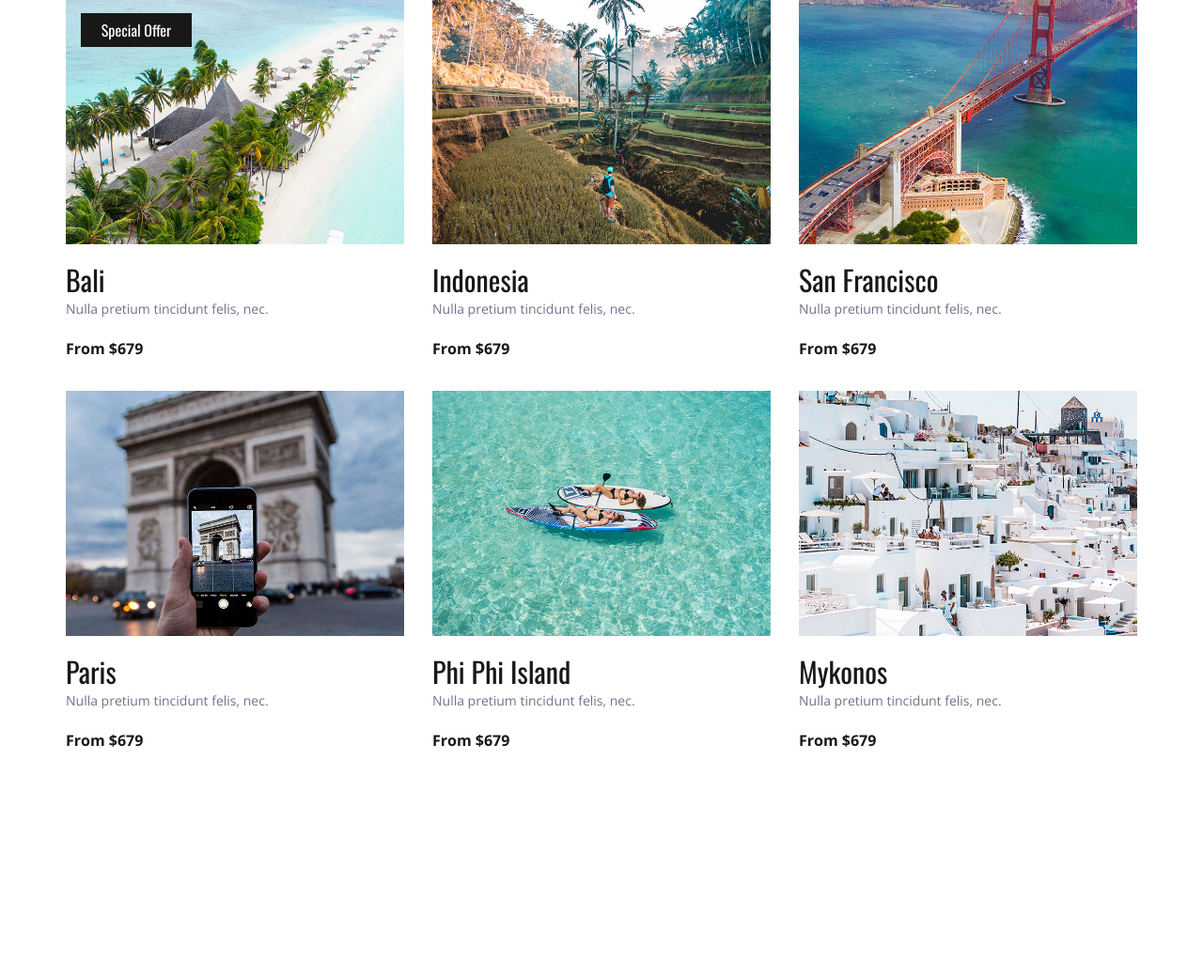
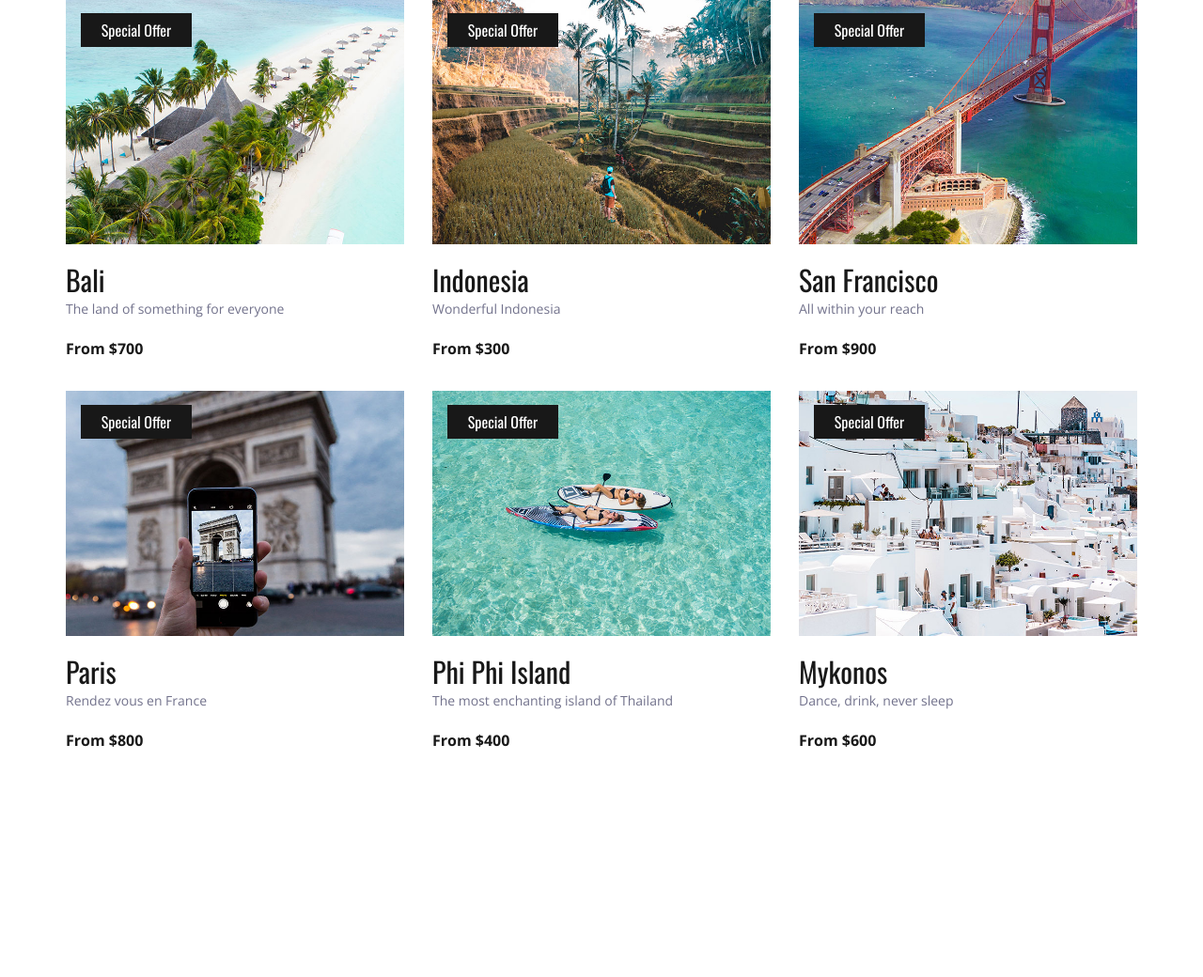
Before and after one commit to dhairyap99/Django, a Django app: page / in a window 1280 px wide. Shown: the part 1486-2526 px from the top of the page at 94% size. Run offline with Django 3.2, Linux system fonts and the light colour scheme; some libraries are stand-ins or nearby versions.

Commit message:
Loading destinations dynamically

```diff
--- a/templates/index.html
+++ b/templates/index.html
@@ -1,4 +1,6 @@
 {% load static %}
+{% static "images" as baseUrl %}
+
 <!DOCTYPE html>
 <html lang="en">
 <head>
@@ -171,8 +173,8 @@
 							<form action="#" class="home_search_form" id="home_search_form">
 								<div class="d-flex flex-lg-row flex-column align-items-start justify-content-lg-between justify-content-start">
 									<input type="text" class="search_input search_input_1" placeholder="City" required="required">
-									<input type="text" class="search_input search_input_2" placeholder="Departure" required="required">
-									<input type="text" class="search_input search_input_3" placeholder="Arrival" required="required">
+									<input type="date" class="search_input search_input_2" placeholder="Departure" required="required">
+									<input type="date" class="search_input search_input_3" placeholder="Arrival" required="required">
 									<input type="text" class="search_input search_input_4" placeholder="Budget" required="required">
 									<button class="home_search_button">search</button>
 								</div>
@@ -248,79 +250,20 @@
 				<div class="col">
 					<div class="destinations_container item_grid">
 
+						{% for dest in dests %}
 						<!-- Destination -->
 						<div class="destination item">
 							<div class="destination_image">
-								<img src="{% static 'images/destination_1.jpg' %}" alt="">
+								<img src="{{baseUrl}}/{{dest.img}}" alt="">
 								<div class="spec_offer text-center"><a href="#">Special Offer</a></div>
 							</div>
 							<div class="destination_content">
-								<div class="destination_title"><a href="destinations.html">Bali</a></div>
-								<div class="destination_subtitle"><p>Nulla pretium tincidunt felis, nec.</p></div>
-								<div class="destination_price">From $679</div>
+								<div class="destination_title"><a href="destinations.html">{{dest.name}}</a></div>
+								<div class="destination_subtitle"><p>{{dest.desc}}</p></div>
+								<div class="destination_price">From ${{dest.price}}</div>
 							</div>
 						</div>
-
-						<!-- Destination -->
-						<div class="destination item">
-							<div class="destination_image">
-								<img src="{% static 'images/destination_2.jpg' %}" alt="">
-							</div>
-							<div class="destination_content">
-								<div class="destination_title"><a href="destinations.html">Indonesia</a></div>
-								<div class="destination_subtitle"><p>Nulla pretium tincidunt felis, nec.</p></div>
-								<div class="destination_price">From $679</div>
-							</div>
-						</div>
-
-						<!-- Destination -->
-						<div class="destination item">
-							<div class="destination_image">
-								<img src="{% static 'images/destination_3.jpg' %}" alt="">
-							</div>
-							<div class="destination_content">
-								<div class="destination_title"><a href="destinations.html">San Francisco</a></div>
-								<div class="destination_subtitle"><p>Nulla pretium tincidunt felis, nec.</p></div>
-								<div class="destination_price">From $679</div>
-							</div>
-						</div>
-
-						<!-- Destination -->
-						<div class="destination item">
-							<div class="destination_image">
-								<img src="{% static 'images/destination_4.jpg' %}" alt="">
-							</div>
-							<div class="destination_content">
-								<div class="destination_title"><a href="destinations.html">Paris</a></div>
-								<div class="destination_subtitle"><p>Nulla pretium tincidunt felis, nec.</p></div>
-								<div class="destination_price">From $679</div>
-							</div>
-						</div>
-
-						<!-- Destination -->
-						<div class="destination item">
-							<div class="destination_image">
-								<img src="{% static 'images/destination_5.jpg' %}" alt="">
-							</div>
-							<div class="destination_content">
-								<div class="destination_title"><a href="destinations.html">Phi Phi Island</a></div>
-								<div class="destination_subtitle"><p>Nulla pretium tincidunt felis, nec.</p></div>
-								<div class="destination_price">From $679</div>
-							</div>
-						</div>
-
-						<!-- Destination -->
-						<div class="destination item">
-							<div class="destination_image">
-								<img src="{% static 'images/destination_6.jpg' %}" alt="">
-							</div>
-							<div class="destination_content">
-								<div class="destination_title"><a href="destinations.html">Mykonos</a></div>
-								<div class="destination_subtitle"><p>Nulla pretium tincidunt felis, nec.</p></div>
-								<div class="destination_price">From $679</div>
-							</div>
-						</div>
-
+						{% endfor %}
 					</div>
 				</div>
 			</div>
--- a/travello/views.py
+++ b/travello/views.py
@@ -1,6 +1,46 @@
 from django.shortcuts import render
+from .models import Destination
 
 # Create your views here.
 
 def index(request):
-    return render(request, 'index.html')
+
+    dest1 = Destination()
+    dest1.name = 'Bali'
+    dest1.desc = 'The land of something for everyone'
+    dest1.img = 'destination_1.jpg'
+    dest1.price = 700
+
+    dest2 = Destination()
+    dest2.name = 'Indonesia'
+    dest2.desc = 'Wonderful Indonesia'
+    dest2.img = 'destination_2.jpg'
+    dest2.price = 300
+
+    dest3 = Destination()
+    dest3.name = 'San Francisco'
+    dest3.desc = 'All within your reach'
+    dest3.img = 'destination_3.jpg'
+    dest3.price = 900
+
+    dest4 = Destination()
+    dest4.name = 'Paris'
+    dest4.desc = 'Rendez vous en France'
+    dest4.img = 'destination_4.jpg'
+    dest4.price = 800
+
+    dest5 = Destination()
+    dest5.name = 'Phi Phi Island'
+    dest5.desc = 'The most enchanting island of Thailand'
+    dest5.img = 'destination_5.jpg'
+    dest5.price = 400
+
+    dest6 = Destination()
+    dest6.name = 'Mykonos'
+    dest6.desc = 'Dance, drink, never sleep'
+    dest6.img = 'destination_6.jpg'
+    dest6.price = 600
+
+    dests = [dest1, dest2, dest3, dest4, dest5, dest6]
+
+    return render(request, 'index.html', {'dests': dests})
```
Also changed, not shown: travello/models.py (+7 -0 lines).
